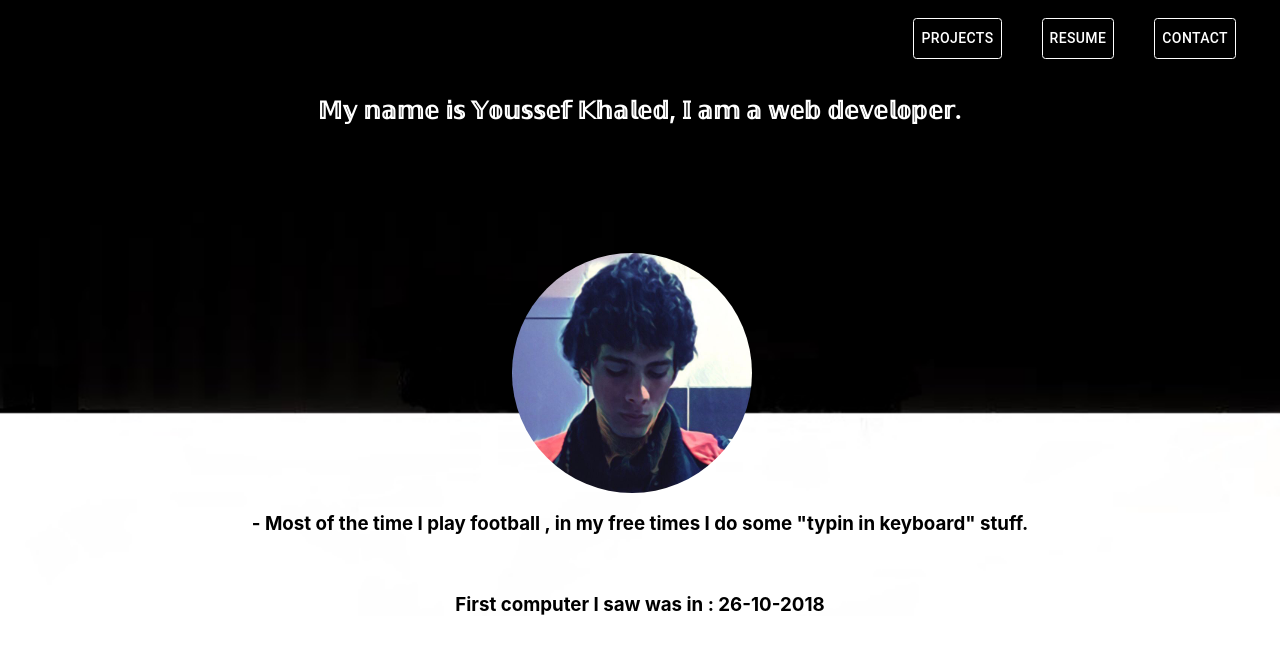
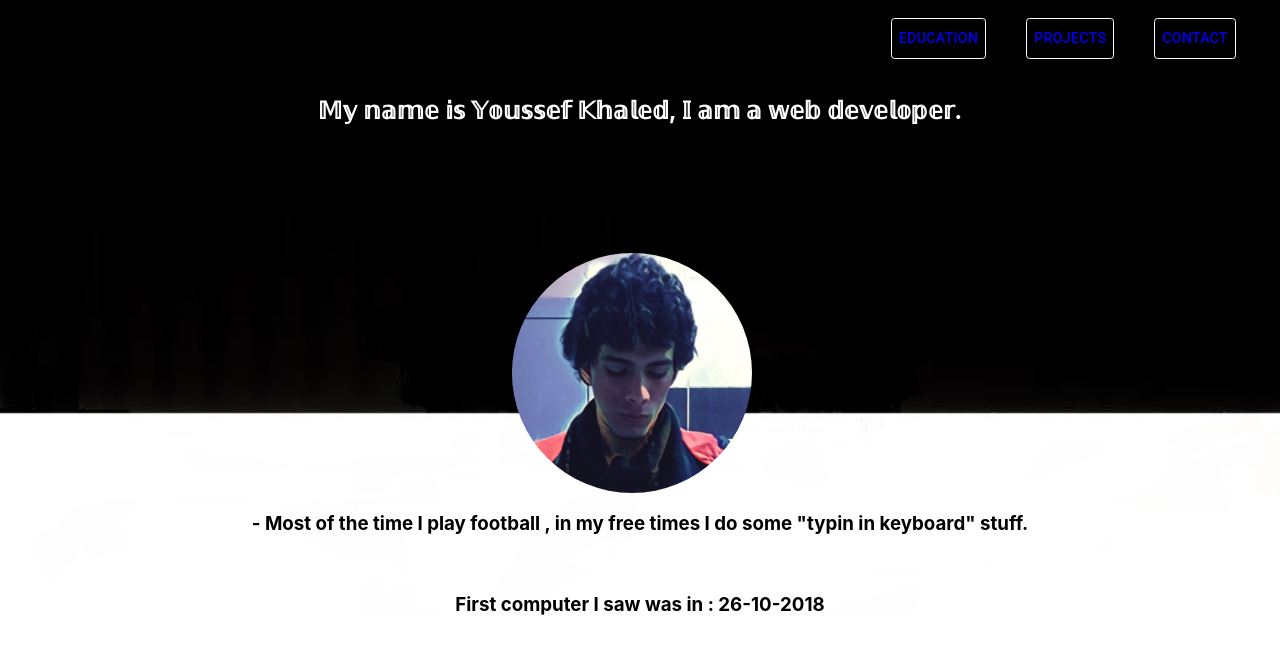
Before and after one commit to yossef-khaled/yossef-khaled.github.io, a React (Create React App) app: page /home in a window 1280 px wide. Shown: the top 654 px of the page. Built offline with nearby package versions, Linux system fonts and the light colour scheme.

Commit message:
Change header links

```diff
--- a/src/Components/HeaderComponent/Header.jsx
+++ b/src/Components/HeaderComponent/Header.jsx
@@ -6,7 +6,6 @@ import Toolbar from '@material-ui/core/Toolbar';
 import IconButton from '@material-ui/core/IconButton';
 import Button from '@material-ui/core/Button';
 import { Link } from 'react-router-dom';
-import red from '@material-ui/core/colors/red';
 import './HeaderStyle.css';
 
 const styles = {
@@ -25,19 +24,28 @@ const styles = {
 function Header(props) {
 
     const { classes } = props;
-    const color = red[500];
 
     return(
-        <div >
-            <AppBar position="static" style={{ backgroundColor: color }}>
+        <div className>
+            <AppBar position="static">
                 <Toolbar className="header" style={{
                     backgroundColor: props.backgroundColor
                 }}>
                     <IconButton>
                         <Button>
                             <Link
+                                to="/education" className={classes.headerButton}
+                                style={{color: props.btnColor, borderColor:props.borderColor}}
+                            >
+                                Education
+                            </Link>
+                        </Button>
+                    </IconButton>
+                    <IconButton>
+                        <Button>
+                            <Link
                                 to="/projects" className={classes.headerButton}
-                                style={{color: props.color,
+                                style={{color: props.btnColor,
                                         borderColor: props.borderColor,
                                     }}
                             >
@@ -48,18 +56,8 @@ function Header(props) {
                     <IconButton>
                         <Button>
                             <Link
-                                to="/resume" className={classes.headerButton}
-                                style={{color: props.color, borderColor:props.borderColor}}
-                            >
-                                Resume
-                            </Link>
-                        </Button>
-                    </IconButton>
-                    <IconButton>
-                        <Button>
-                            <Link
                                 to="/contact" className={classes.headerButton}
-                                style={{color: props.color, borderColor:props.borderColor}}
+                                style={{color: props.btnColor, borderColor:props.borderColor}}
                             >
                                 Contact
                             </Link>
```
